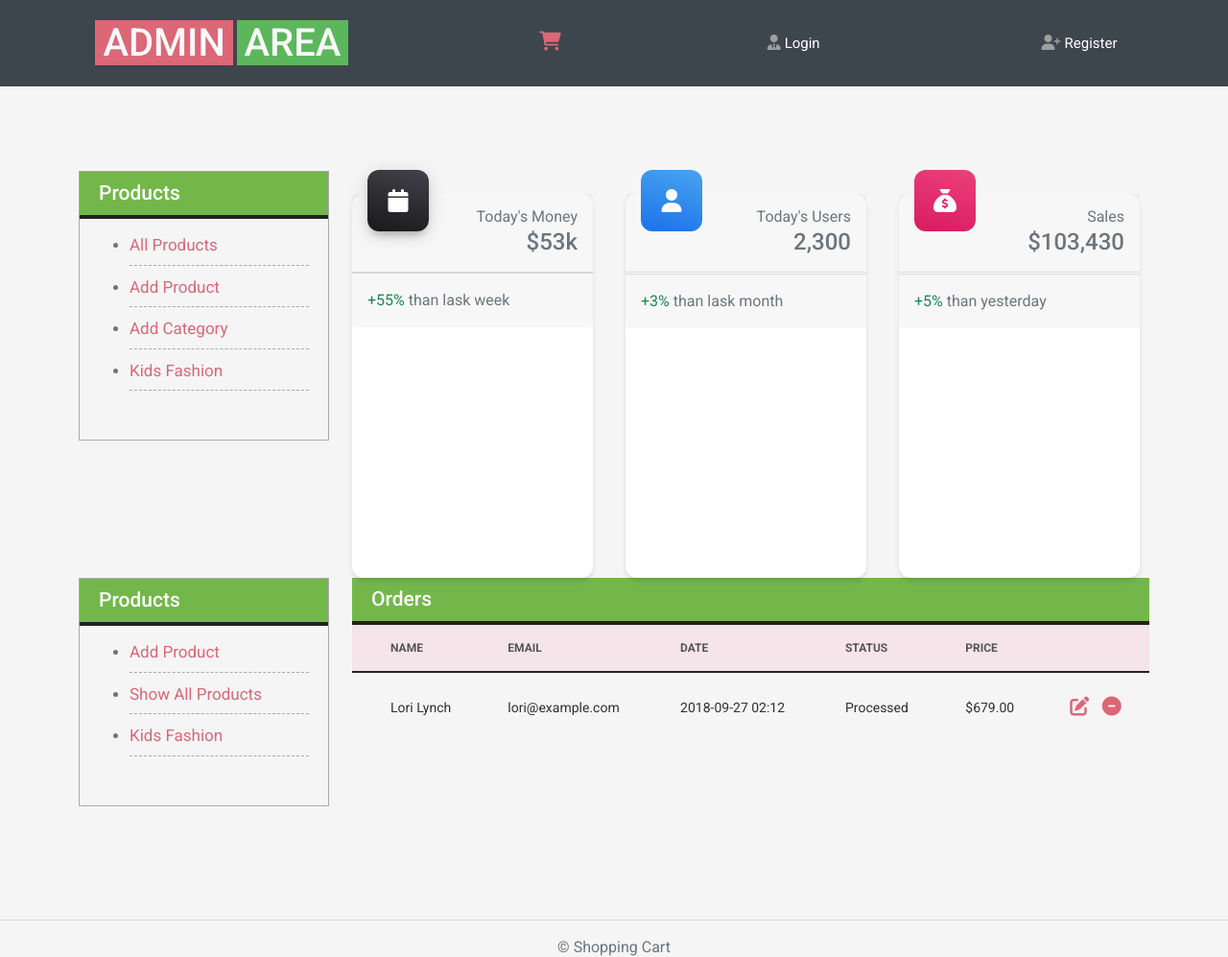
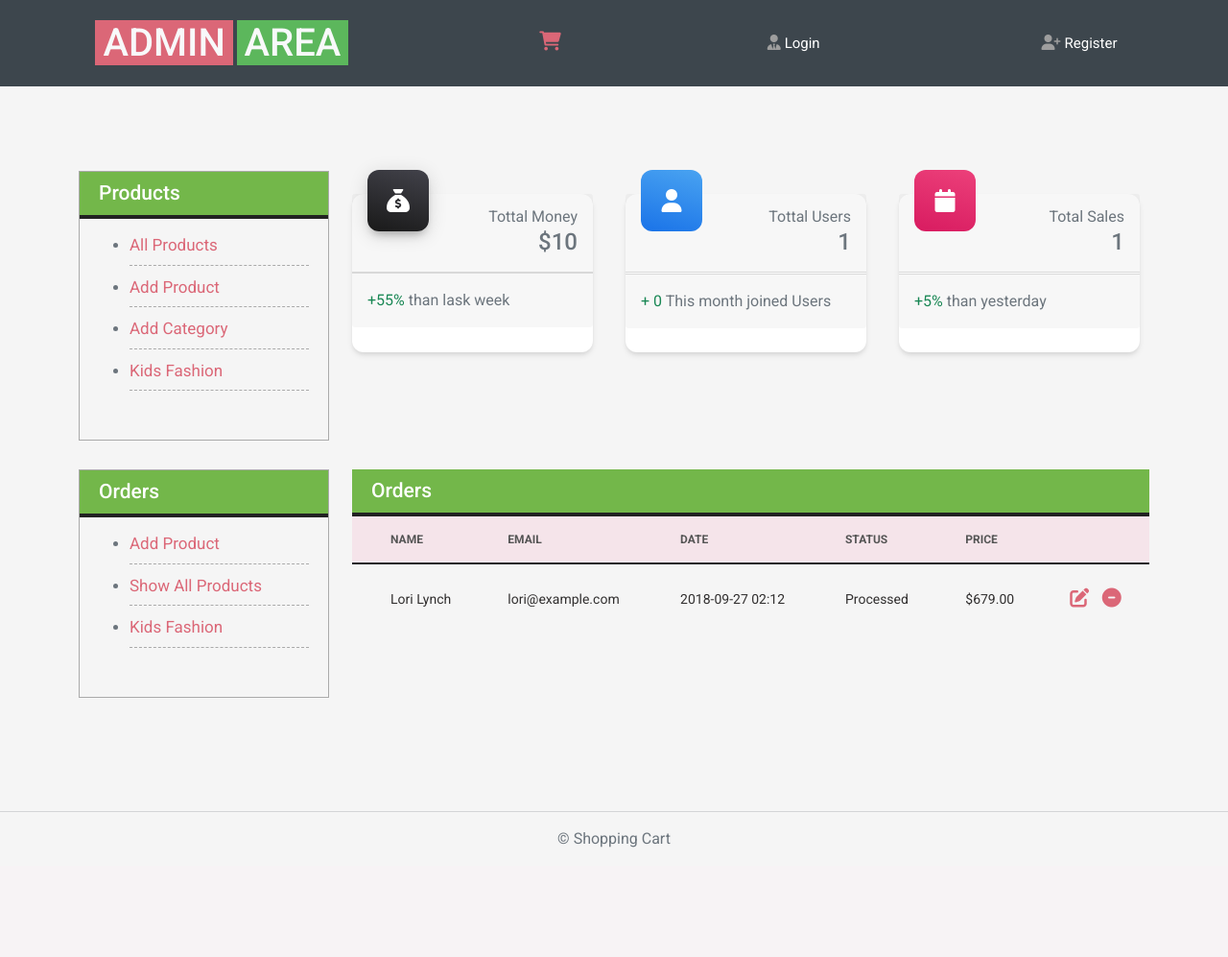
Before and after one commit to basildybala/Shopping-Cart, a Node server app: page /admin/ in a window 1280 px wide. Shown: the top 997 px of the page at 96% size. After the commit the page ends 883 px from the top, so only its background shows below. Run offline with Node 20, Linux system fonts and the light colour scheme; tables that the repository leaves empty hold one stand-in row (values such as "Sample post"); some libraries are stand-ins or nearby versions.

Commit message:
admin area count setup

```diff
--- a/Server/Controller/admin.js
+++ b/Server/Controller/admin.js
@@ -1,13 +1,32 @@
 const Product = require("../models/Product");
+const User = require("../models/User");
+const Order = require("../models/Order");
 const slugify=require('slugify');
 
 //ADMIN HOME PAGE
 exports.homePage=async (req,res)=>{
     try {
 
-        res.render('admin/admin')
+
+        const date = new Date();
+        const lastMonth = new Date(date.setMonth(date.getMonth() - 1));
+        const thisMonth = new Date(date.setMonth(date.getMonth() - 1));
+        //Users JOIN Count
+        let lastMonthCount=await User.aggregate([{$match:{createdAt:{$gte:lastMonth}}},])
+        let MonthCount=await User.aggregate([{$match:{createdAt:{$gte:thisMonth}}},])
+        let userLcount=lastMonthCount.length
+        let totalCountUsers=await User.count()
+        //Total Sales Amount Calculation
+        const income = await Order.aggregate([{ $project: {sales: "$totalAmount",},}, { $group: {_id: null,total: { $sum: "$sales" },}, },]);
+          let totalIncome=income[0].total;
+        let totalSales=await Order.count();
+
+
+
+        res.render('admin/admin',{totalCountUsers,userLcount,totalIncome,totalSales})
     } catch (error) {
-
+        console.log(error);
+        res.status(500).render('page-not-found')
     }
 }
 
@@ -20,6 +39,7 @@ exports.allProducts=async (req,res)=>{
         res.render('admin/all-product',{products})
     } catch (error) {
         console.log(error);
+        res.status(500).render('page-not-found')
     }
 }
 //ADD PRODUCTS
@@ -28,6 +48,7 @@ exports.addProduct=async (req,res)=>{
     try {
         res.render('admin/add-product')
     } catch (error) {
+        console.log(error);
         res.status(500).render('page-not-found')
     }
 }
--- a/Views/admin/admin.ejs
+++ b/Views/admin/admin.ejs
@@ -13,6 +13,7 @@
     border-radius: 0.75rem;
     box-shadow: 0 4px 6px -1px rgb(0 0 0 / 10%), 0 2px 4px -1px rgb(0 0 0 / 6%);
     margin-right: 10px;
+    height: 165px;
 }
 .bg-gradient-primary {
     background-image: linear-gradient(195deg, #EC407A 0%, #D81B60 100%);
@@ -80,11 +81,12 @@ hr.horizontal {
                 <div class="card">
                   <div class="card-header p-3 pt-2 mr-2">
                     <div class="icon icon-lg icon-shape bg-gradient-dark shadow-dark text-center border-radius-xl mt-n4 position-absolute">
-                        <i class="fa-solid fa-calendar"></i>
+
+                        <i class="fa-solid fa-sack-dollar"></i>
                     </div>
                     <div class="text-end pt-1">
-                      <p class="text-sm mb-0 text-capitalize">Today's Money</p>
-                      <h4 class="mb-0">$53k</h4>
+                      <p class="text-sm mb-0 text-capitalize">Tottal Money</p>
+                      <h4 class="mb-0">$<%= totalIncome %></h4>
                     </div>
                   </div>
 
@@ -100,42 +102,25 @@ hr.horizontal {
                         <i class="fa-solid fa-user"></i>
                     </div>
                     <div class="text-end pt-1">
-                      <p class="text-sm mb-0 text-capitalize">Today's Users</p>
-                      <h4 class="mb-0">2,300</h4>
+                      <p class="text-sm mb-0 text-capitalize">Tottal Users</p>
+                      <h4 class="mb-0"><%= totalCountUsers %></h4>
                     </div>
                   </div>
                   <hr class="dark horizontal my-0">
                   <div class="card-footer p-3">
-                    <p class="mb-0"><span class="text-success text-sm font-weight-bolder">+3% </span>than lask month</p>
+                    <p class="mb-0"><span class="text-success text-sm font-weight-bolder">+ <%= userLcount %> </span>This month joined Users</p>
                   </div>
                 </div>
               </div>
-              <!-- <div class="col-lg-3 col-sm-6 mb-xl-0 mb-4">
-                <div class="card">
-                  <div class="card-header p-3 pt-2">
-                    <div class="icon icon-lg icon-shape bg-gradient-success shadow-success text-center border-radius-xl mt-n4 position-absolute">
-                        <i class="fa-solid fa-user-plus"></i>
-                    </div>
-                    <div class="text-end pt-1">
-                      <p class="text-sm mb-0 text-capitalize">New Clients</p>
-                      <h4 class="mb-0">3,462</h4>
-                    </div>
-                  </div>
-                  <hr class="dark horizontal my-0">
-                  <div class="card-footer p-3">
-                    <p class="mb-0"><span class="text-danger text-sm font-weight-bolder">-2%</span> than yesterday</p>
-                  </div>
-                </div>
-              </div> -->
               <div class="col-lg-3 col-sm-6 mt-4">
                 <div class="card">
                   <div class="card-header p-3 pt-2">
                     <div class="icon icon-lg icon-shape bg-gradient-primary shadow-info text-center border-radius-xl mt-n4 position-absolute">
-                        <i class="fa-solid fa-sack-dollar"></i>
+                      <i class="fa-solid fa-calendar"></i>
                     </div>
                     <div class="text-end pt-1">
-                      <p class="text-sm mb-0 text-capitalize">Sales</p>
-                      <h4 class="mb-0">$103,430</h4>
+                      <p class="text-sm mb-0 text-capitalize">Total Sales</p>
+                      <h4 class="mb-0"><%= totalSales %></h4>
                     </div>
                   </div>
                   <hr class="dark horizontal my-0">
@@ -144,9 +129,12 @@ hr.horizontal {
                   </div>
                 </div>
               </div>
+            </div>
+              <!----------------------------------------Next Row--------------------------------------------->
+             <div class="div row">
               <div class="col-lg-3">
                 <div class="widget wid-categories">
-                    <div class="heading"><h4>Products</h4></div>
+                    <div class="heading"><h4>Orders</h4></div>
                     <div class="content">
                         <ul>
                             <li><a href="/admin/add-product">Add Product</a></li>
```
